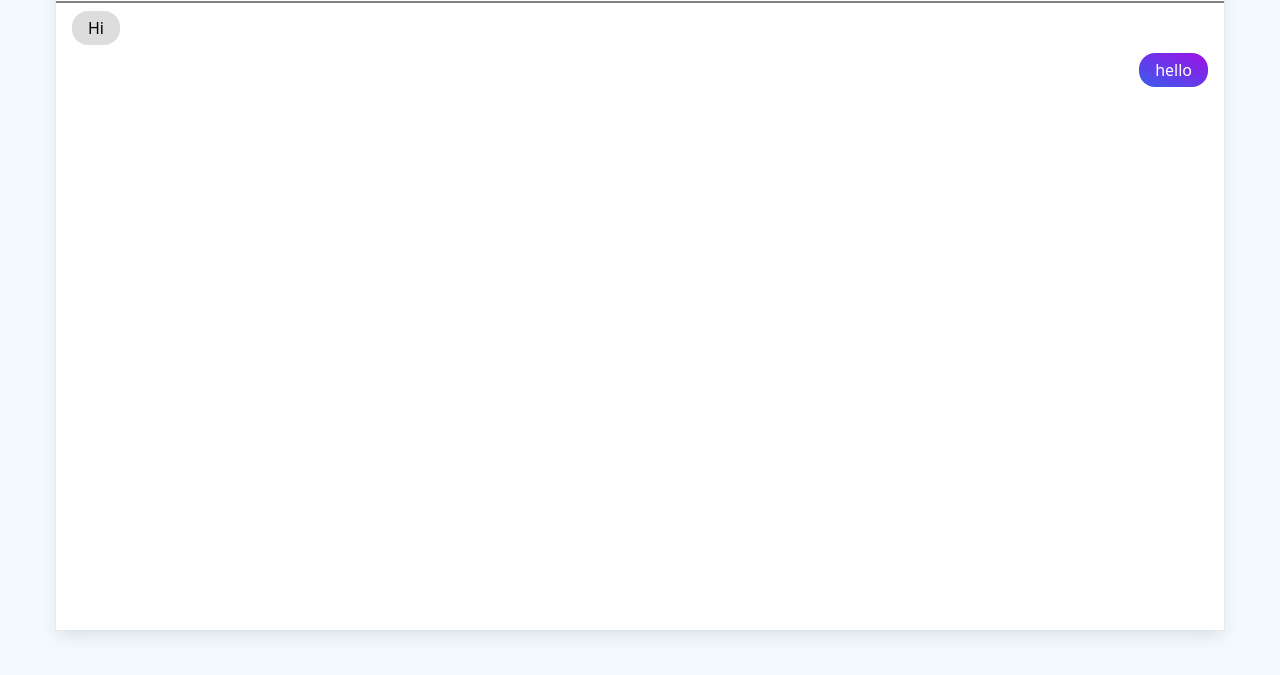
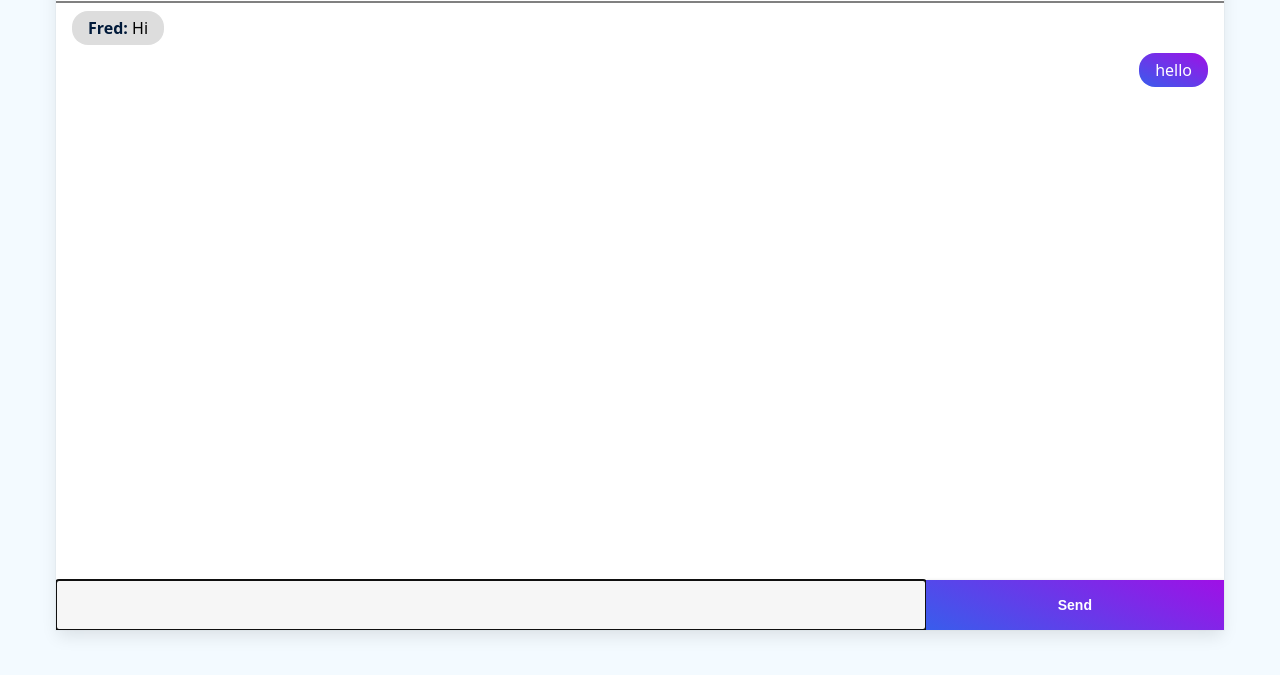
Before and after one commit to Drumstickz64/Drum-Chat, a website: page public/index.html in a window 1280 px wide. Shown: the part 69-744 px from the top of the page. Drawn offline with Linux system fonts and the light colour scheme.

Commit message:
added a chatbar and gave the burger functiinality

```diff
--- a/public/css/index.css
+++ b/public/css/index.css
@@ -11,8 +11,8 @@ html {
 	--surface-clr: #fff;
 	--text-clr: #000;
 	--heading-clr: #001939;
+	--shadow-sm: 0 0 3px rgba(0,0,0,0.1);
 	--shadow-lg: 0 0.5em 1em -0.125em rgba(0,0,0,0.1), 0 0 0 1px rgba(0,0,0,0.02);
-	--shadow-outline: 0 0 0 0.125em rgba(63,160,255,0.5);
 	font-size: 16px;
 	font-family: system-ui,-apple-system,BlinkMacSystemFont,"Segoe UI",Roboto,Oxygen-Sans,Ubuntu,Cantarell,"Helvetica Neue",sans-serif;
 }
@@ -43,6 +43,7 @@ h1, h2, h3, h4 {
 	height: 85vh;
 	background: var(--surface-clr);
 	box-shadow: var(--shadow-lg);
+	overflow: hidden;
 }
 
 .header {
@@ -54,6 +55,7 @@ h1, h2, h3, h4 {
 .logo {
 	margin: 0;
 	text-align: center;
+	font-weight: 700;
 }
 
 .hamburger {
@@ -81,11 +83,6 @@ h1, h2, h3, h4 {
 	opacity: 0.5;
 }
 
-
-.info {
-	display: none;
-}
-
 .splitter {
 	display: flex;
 	flex-grow: 1;
@@ -93,13 +90,14 @@ h1, h2, h3, h4 {
 
 .splitter > * {
 	flex-grow: 1;
+	padding: 0.25em 1em;
 }
 
 .chat-area {
 	display: flex;
 	flex-direction: column;
 	align-items: flex-start;
-	padding: 0.25em 1em;
+	position: relative;
 }
 
 .chat-msg {
@@ -114,3 +112,45 @@ h1, h2, h3, h4 {
 	color: white;
 	background: var(--primary-clr);
 }
+
+.sender {
+	font-weight: 700;
+	color: var(--heading-clr);
+}
+
+.chat-bar {
+	display: flex;
+	position: absolute;
+	left: 0;
+	bottom: 0;
+	width: 100%;
+	height: 50px;
+	margin: 0;
+	padding: 0;
+	box-shadow: var(--shadow-sm);
+}
+
+.chat-bar input {
+	flex-grow: 0.75;
+	padding: 0.25em 1em;
+	border: none;
+	background: rgba(238,238,238,0.5);
+}
+
+.chat-bar button {
+	flex-grow: 0.25;
+}
+
+.btn {
+	display: inline-block;
+	font-size: 0.875rem;
+	font-weight: 700;
+	padding: 0.75em 1.5em;
+	border: none;
+	background: var(--primary-clr);
+	color: white;
+}
+
+.hidden {
+	display: none;
+}
--- a/public/index.html
+++ b/public/index.html
@@ -6,6 +6,7 @@
 	<meta http-equiv="X-UA-Compatible" content="ie=edge">
 	<title>Drum Chat</title>
 	<link rel="stylesheet" href="css/index.css">
+	<script defer="" src="js/index.js"></script>
 </head>
 <body>
 	<div class="container">
@@ -20,10 +21,18 @@
 			</header>
 
 			<div class="splitter">
-				<aside class="info"></aside>
+				<aside class="info hidden">info</aside>
 				<main class="chat-area">
-					<p class="chat-msg">Hi</p>
+					<p class="chat-msg">
+						<span class="sender">Fred: </span>
+						Hi
+					</p>
 					<p class="chat-msg chat-msg-self">hello</p>
+
+					<form class="chat-bar">
+						<input type="text" name="msg" id="chat-input" autofocus="" value="" />
+						<button class="btn" type="submit">Send</button>
+					</form>
 				</main>
 			</div>
 		</div>
--- /dev/null
+++ b/public/js/index.js
@@ -0,0 +1,8 @@
+const hamburgerEl = document.querySelector(".hamburger");
+const chatAreaEl = document.querySelector(".chat-area");
+const infoEl = document.querySelector(".info");
+
+hamburgerEl.addEventListener("click", () => {
+	infoEl.classList.toggle("hidden");
+	chatAreaEl.classList.toggle("hidden");
+});
```
